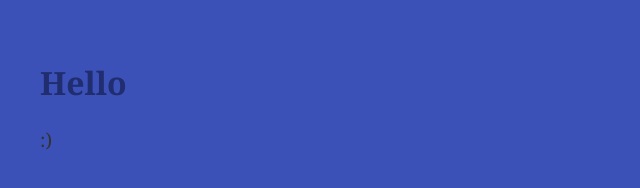
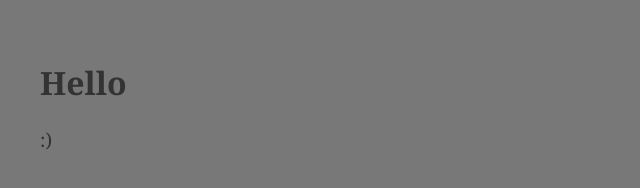
Before and after one commit to codysilly/webpage, a plain HTML site: page index.html in a window 1280 px wide. Shown: the whole page, without its empty margins (0-640 px from the left). Drawn offline with Linux system fonts and the light colour scheme.

Commit message:
Update index.html

```diff
--- a/index.html
+++ b/index.html
@@ -4,14 +4,14 @@
     <title>Cody Sillivent</title>
     <style>
        body {
-              background-color: #3B51B8;
+              background-color: #787878;
               font-family: Georgia, serif;
               color: #333;
               padding: 2em;
         }
 
        h1 {
-          color: #202D6E;
+          color: #00040;
        }
       p {
          font-size: 1.2em;
```
